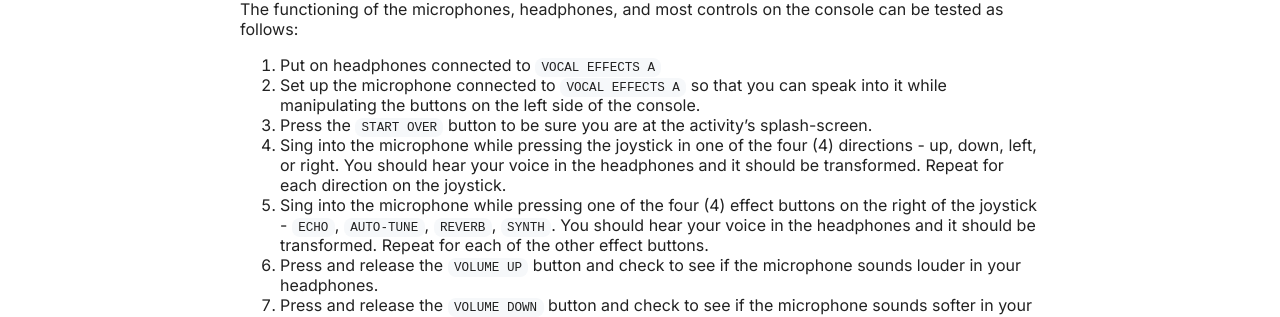
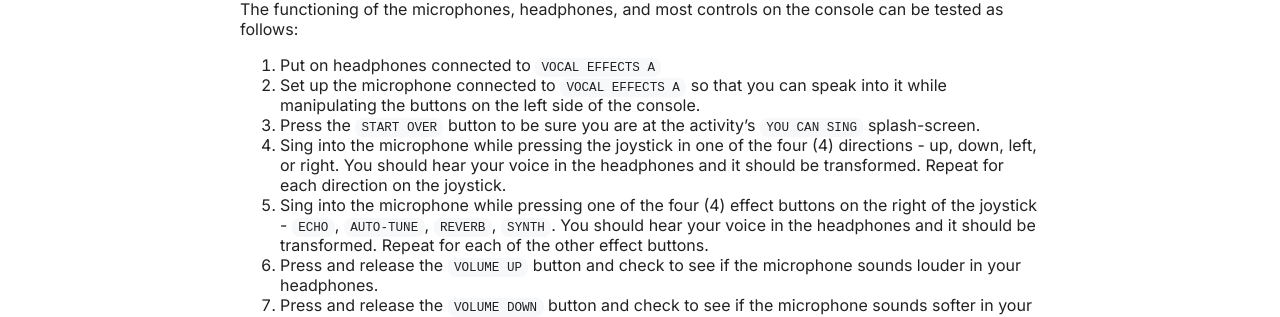
Before and after one commit to buryhoganllc/sonic-playground-guides, a Jekyll site: the page built from guides/vocal-booth.md, in a window 1280 px wide and 900 px high, scrolled down 1537 px. Shown: the part 145-462 px from the top of the window. Built offline with Jekyll 4.4.1, drawn with Linux system fonts in a browser that asks for light colours.

Commit message:
Update vocal-booth.md
Super-minor edits

```diff
--- a/guides/vocal-booth.md
+++ b/guides/vocal-booth.md
@@ -26,7 +26,7 @@ The functioning of the microphones, headphones, and most controls on the console
 
 1. Put on headphones connected to `VOCAL EFFECTS A`
 2. Set up the microphone connected to `VOCAL EFFECTS A` so that you can speak into it while manipulating the buttons on the left side of the console.
-3. Press the `START OVER` button to be sure you are at the activity's splash-screen.
+3. Press the `START OVER` button to be sure you are at the activity's `YOU CAN SING` splash-screen.
 4. Sing into the microphone while pressing the joystick in one of the four (4) directions - up, down, left, or right. You should hear your voice in the headphones and it should be transformed. Repeat for each direction on the joystick.
 5. Sing into the microphone while pressing one of the four (4) effect buttons on the right of the joystick - `ECHO`, `AUTO-TUNE`, `REVERB`, `SYNTH`. You should hear your voice in the headphones and it should be transformed. Repeat for each of the other effect buttons.
 6. Press and release the `VOLUME UP` button and check to see if the microphone sounds louder in your headphones.
```
